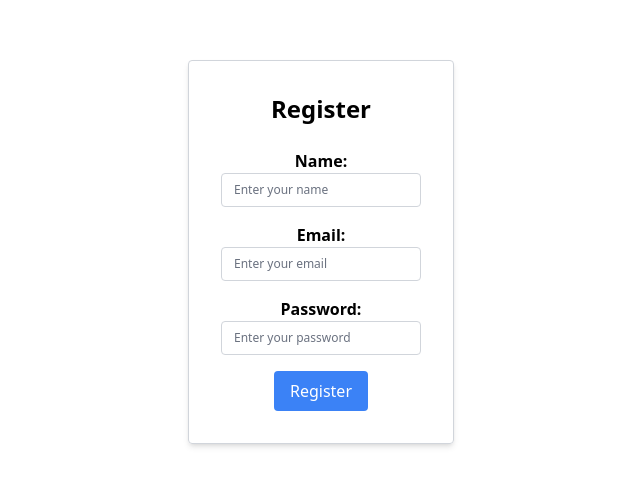
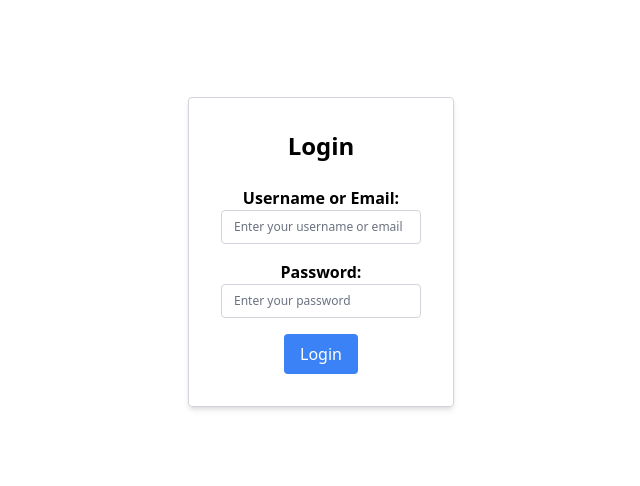
Before and after one commit to wapil05/term-project-olfe, a React (Vite) app in the folder RockPaperScissorsApp/: page /login in a window 1280 px wide. Shown: the part 180-666 px from the top of the page, without its empty margins (319-959 px from the left). Built offline with nearby package versions, Linux system fonts and the light colour scheme.

Commit message:
Added Basic Routes

```diff
--- a/RockPaperScissorsApp/package.json
+++ b/RockPaperScissorsApp/package.json
@@ -13,7 +13,7 @@
     "jotai": "^2.5.1",
     "react": "^18.2.0",
     "react-dom": "^18.2.0",
-    "react-router-dom": "^6.19.0"
+    "react-router-dom": "^6.20.0"
   },
   "devDependencies": {
     "@types/react": "^18.2.15",
--- a/RockPaperScissorsApp/src/App.tsx
+++ b/RockPaperScissorsApp/src/App.tsx
@@ -1,16 +1,18 @@
-import { useState } from "react";
+import { BrowserRouter as Router, Routes, Route } from "react-router-dom";
 import "./App.css";
+import RegisterScreen from "./pages/RegisterScreen";
 import StartScreen from "./pages/StartScreen";
 import LoginScreen from "./pages/LoginScreen";
-import RegisterScreen from "./pages/RegisterScreen";
 
 function App() {
   return (
-    <>
-      {/* <StartScreen></StartScreen> */}
-      {/* <LoginScreen></LoginScreen> */}
-      <RegisterScreen></RegisterScreen>
-    </>
+    <Router>
+      <Routes>
+        <Route path="/" element={<RegisterScreen />} />
+        <Route path="/home" element={<StartScreen />} />
+        <Route path="/login" element={<LoginScreen />} />
+      </Routes>
+    </Router>
   );
 }
 
--- a/RockPaperScissorsApp/src/pages/RegisterScreen.tsx
+++ b/RockPaperScissorsApp/src/pages/RegisterScreen.tsx
@@ -1,4 +1,5 @@
-import React from 'react';
+import React from "react";
+import { Link } from "react-router-dom";
 
 function RegisterScreen() {
   return (
@@ -45,12 +46,14 @@
               required
             />
           </div>
+          <Link to="/home">
             <button
               type="submit"
               className="bg-blue-500 text-white px-4 py-2 rounded cursor-pointer transition duration-300 hover:bg-blue-700"
             >
               Register
             </button>
+          </Link>
         </form>
       </div>
     </div>
```
Also changed, not shown: 2 other files (tests, documents, lock files or other folders). Lines whose indentation alone changed are shown as unchanged.
